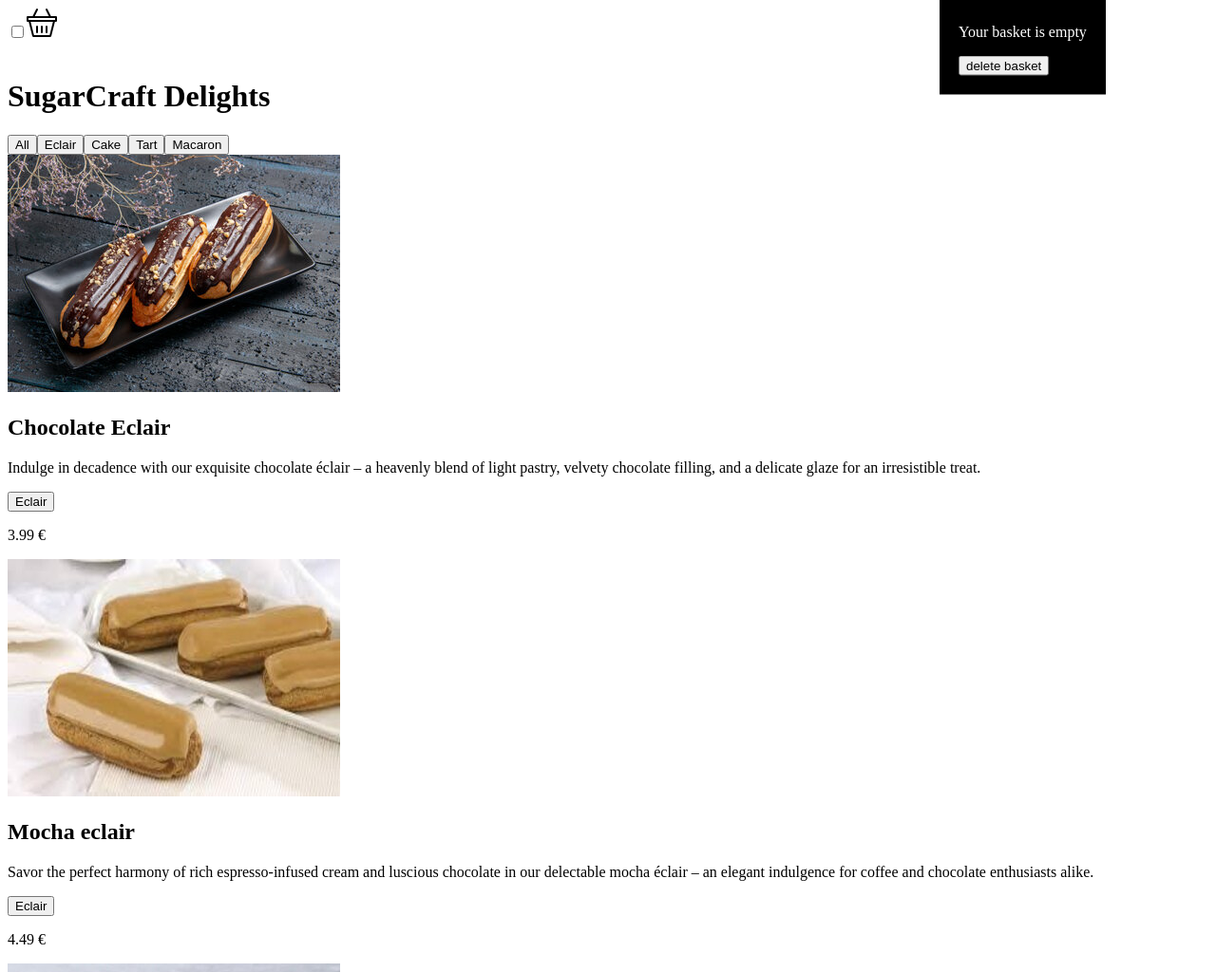
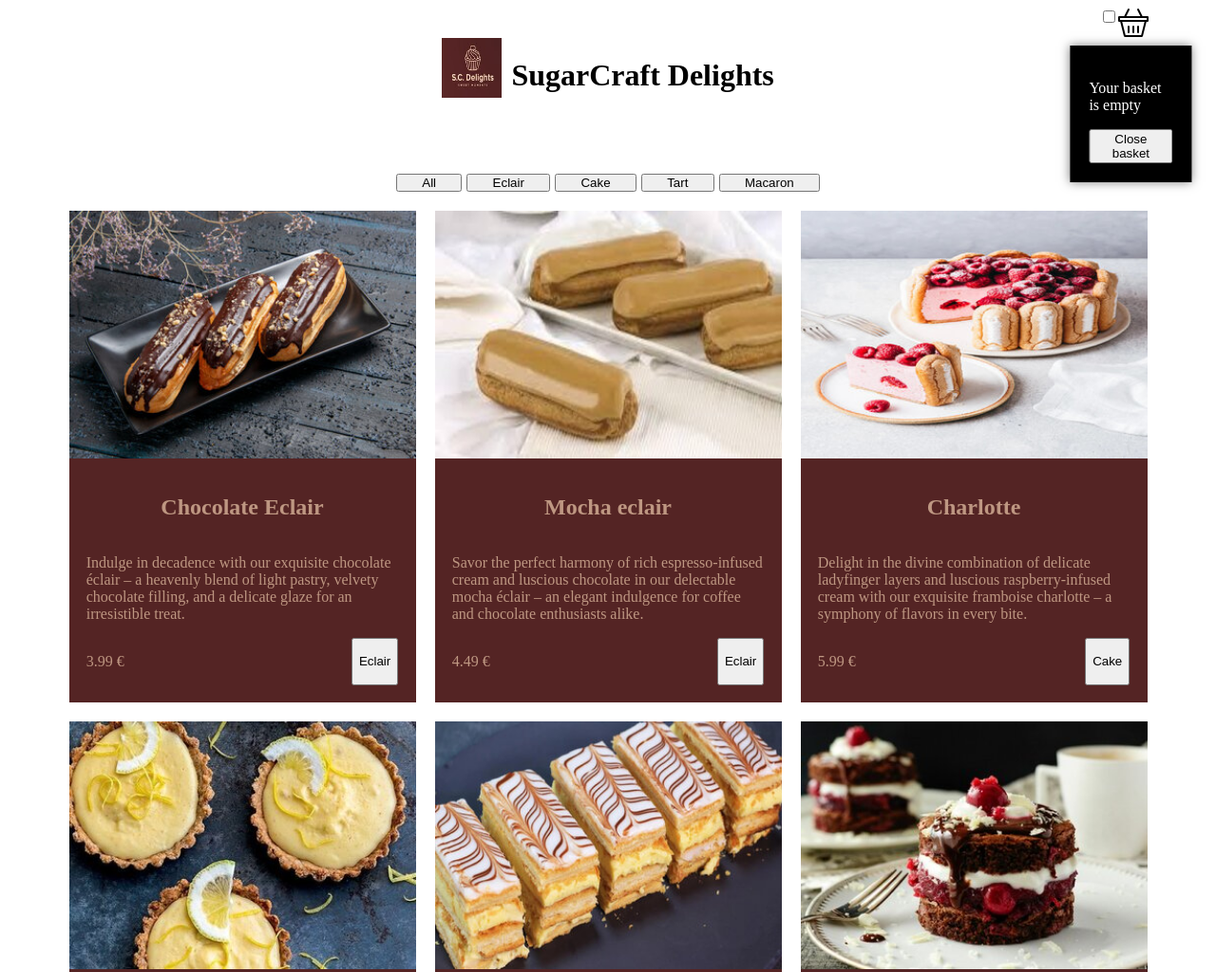
Before and after one commit to otmanbalhor/little-project, a plain HTML site: page index.html in a window 1280 px wide. Shown: the top 1024 px of the page at 95% size. Drawn offline with Linux system fonts and the light colour scheme.

Commit message:
scss debut

```diff
--- a/assets/header.scss
+++ b/assets/header.scss
@@ -0,0 +1,19 @@
+body {
+
+    .title-logo {
+        display: flex;
+        justify-content: center;
+        gap: 10px;
+        margin-bottom: 5%;
+
+        &__title {
+
+        }
+
+        &__logo {
+            width: 5%;
+            height: 5%;
+        }
+    }
+
+}
--- a/assets/panier.scss
+++ b/assets/panier.scss
@@ -2,19 +2,21 @@ body {
 
     header {
         .check-panier {
-
+            display: flex;
+            justify-content: end;
             &__panier{
                 cursor: pointer;
+                padding-right: 5%;
             }
             &__popup {
-
                 position: fixed;
                 transform: translate(-20%, -50%);
                 background-color: #000000;
                 color: #FFFFFF;
-                left:80%;
+                top: 15%;
+                left:90%;
                 padding: 20px;
-                //box-shadow: 0 0 10px rgba(0, 0, 0, 0.5);
+                box-shadow: 0 0 10px rgba(0, 0, 0, 0.5);
             }
 
         }
--- a/assets/style.scss
+++ b/assets/style.scss
@@ -1 +1,67 @@
 @import 'panier.scss';
+@import 'header.scss';
+
+
+.container{
+    display: flex;
+    flex-wrap: wrap;
+    justify-content: center;
+    max-width: 100%;
+    gap: 20px;
+
+    .tri{
+        display: flex;
+        justify-content: center;
+        gap:5px;
+        width: 100%;
+        &__btn{
+            padding: 0% 2% 0% 2%;
+        }
+    }
+
+    .card{
+        display: flex;
+        flex-direction: column;
+        width: 100%;
+        max-width: 365px;
+
+
+        &__div{
+            display: flex;
+            width: 100%;
+
+            &__img{
+                width: 100%;
+            }
+        }
+
+        &__article{
+            display: flex;
+            flex-direction: column;
+            padding: 5%;
+            background-color: #542424;
+            color: #be9782;
+
+            &__h2{
+                text-align: center;
+            }
+
+            &__para{
+
+            }
+
+            &__div{
+
+                display: flex;
+                justify-content: space-between;
+                &__tri{
+
+                }
+
+                &__prix{
+
+                }
+            }
+        }
+    }
+}
--- a/panier.js
+++ b/panier.js
@@ -21,7 +21,7 @@ const paraPopup = document.createElement('p');
 paraPopup.innerText=`Your basket is empty`;
 
 const buttonPopup = document.createElement('button');
-buttonPopup.innerText ='delete basket';
+buttonPopup.innerText ='Close basket';
 buttonPopup.id = "closePopup"
 
 const closePopup = buttonPopup;
@@ -29,7 +29,7 @@ const closePopup = buttonPopup;
 
 panierLogo.addEventListener('click', () => {
 
-    popupPanier.style.display = '';
+    popupPanier.style.display = 'block';
 });
 
 closePopup.addEventListener('click', () => {
--- a/script.js
+++ b/script.js
@@ -18,6 +18,7 @@ const header = document.querySelector("header");
 const divCheckPan = ElementClass('div','check-panier');
 const divHeader = ElementClass('div', 'title-logo');
 const logo = ElementClass('img', 'title-logo__logo');
+logo.src = "images/logolittleproject.jpg";
 const title = ElementClass('h1', 'title-logo__title');
 title.innerText = 'SugarCraft Delights';
 
@@ -59,11 +60,11 @@ bakery.forEach(element => {
     const img = ElementClass('img', 'card__div__img');
     img.src = element.picture;
     const article = ElementClass('article', 'card__article');
-    const h2article = ElementClass('h2', 'card__article_h1');
+    const h2article = ElementClass('h2', 'card__article__h2');
     h2article.innerText = element.name;
     const para = ElementClass('p', 'card__article__para');
     para.innerText = element.description;
-    const divtriprix = ElementClass('div', 'card__article__dib')
+    const divtriprix = ElementClass('div', 'card__article__div')
     const btnTri = ElementClass('button', 'card__article__div__tri')
     btnTri.innerHTML = element.category;
     const prix = ElementClass('p', 'card__article__div__prix');
@@ -76,8 +77,9 @@ bakery.forEach(element => {
     article.append(h2article);
     article.append(para);
     article.append(divtriprix);
+    divtriprix.append(prix);
     divtriprix.append(btnTri);
-    divtriprix.append(prix);
+
 
     btnTri.addEventListener('click', function () {
         tri(element.category);
```
Also changed, not shown: assets/header.css, assets/panier.css, assets/style.css, images/logolittleproject.jpg (added), 3 other files.
